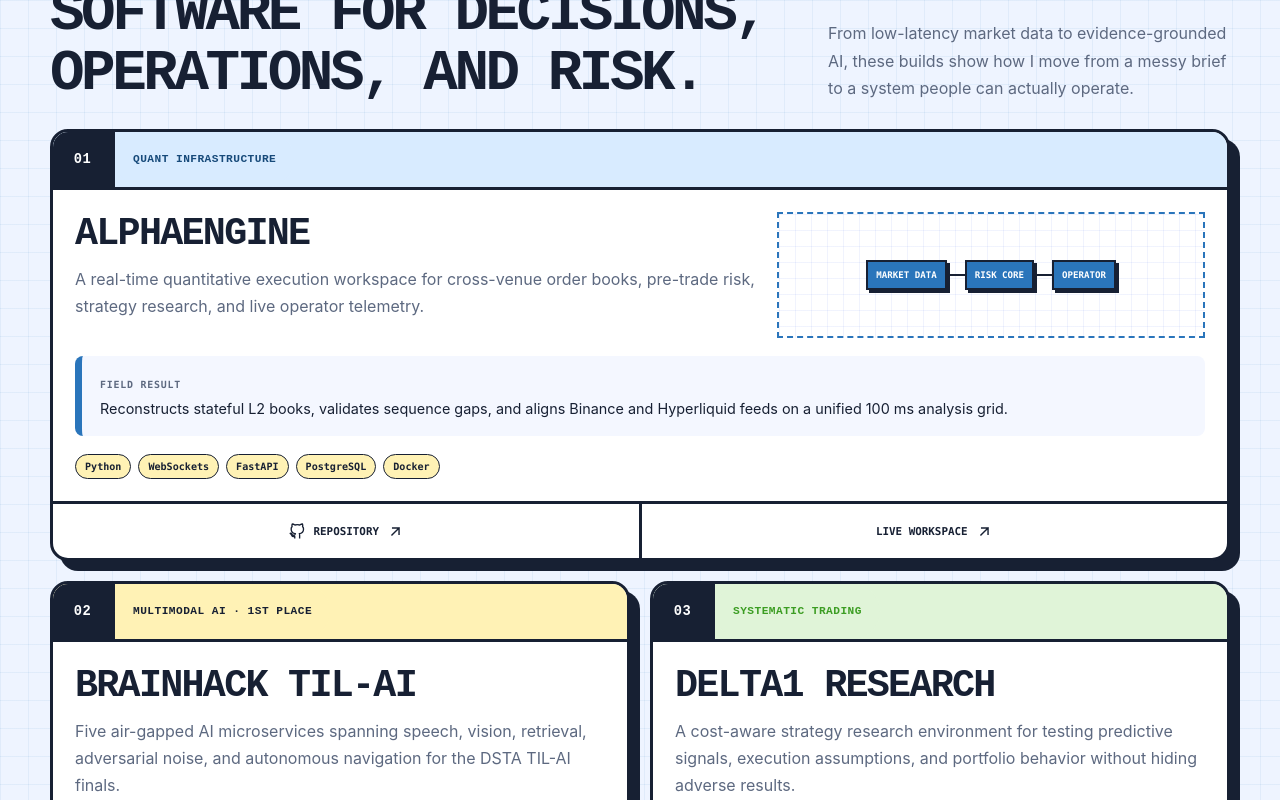
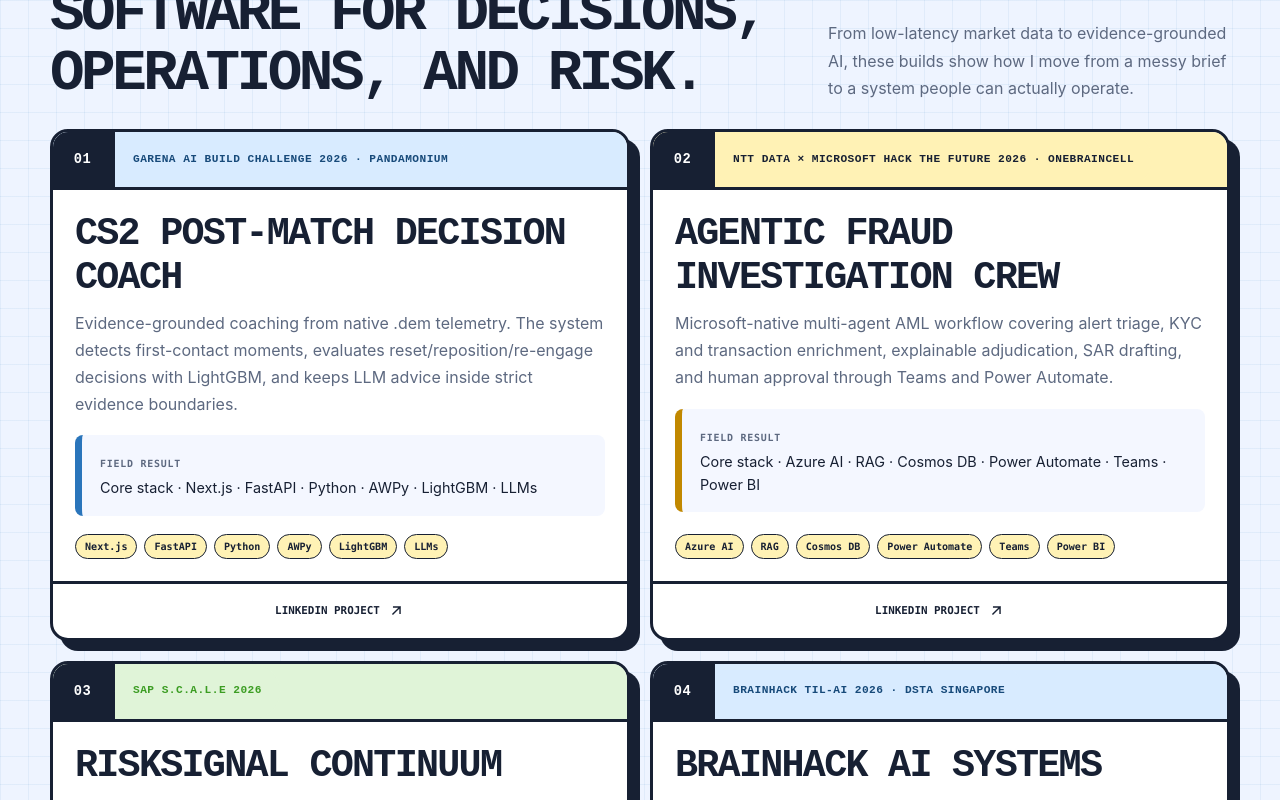
Before and after one commit to Manutd1234/Personal-Website, a React (Vite) app: page / in a window 1280 px wide. Shown: the part 2100-2900 px from the top of the page. Built offline with nearby package versions, Linux system fonts and the light colour scheme.

Commit message:
Expand the main project grid
Bring the full public LinkedIn project set into the primary Projects section and retain only portfolio-only builds as additional cards.

```diff
--- a/src/components/ProjectGrid.jsx
+++ b/src/components/ProjectGrid.jsx
@@ -1,5 +1,28 @@
-import { projects } from '../data/portfolio.js';
+import { linkedinDetails, projects as portfolioProjects, profile } from '../data/portfolio.js';
 import { ArrowUpRightIcon, GitHubIcon } from './Icons.jsx';
+
+const portfolioOnlyProjects = portfolioProjects.filter(
+  ({ title }) => !['BrainHack TIL-AI', 'CS2 Decision Coach', 'Agentic Fraud Investigation Crew'].includes(title),
+);
+
+const projectCards = [
+  ...linkedinDetails.projects.map((project, index) => ({
+    number: String(index + 1).padStart(2, '0'),
+    title: project.title,
+    category: project.organisation,
+    description: project.note,
+    outcome: project.skills ? `Core stack · ${project.skills.join(' · ')}` : 'Project details from LinkedIn',
+    tags: project.skills || [],
+    repository: project.repository || profile.linkedin,
+    repositoryLabel: project.repository ? 'Repository' : 'LinkedIn project',
+    live: project.live,
+    accent: ['cobalt', 'gold', 'alpine'][index % 3],
+  })),
+  ...portfolioOnlyProjects.map((project, index) => ({
+    ...project,
+    number: String(linkedinDetails.projects.length + index + 1).padStart(2, '0'),
+  })),
+];
 
 function ProjectCard({ project }) {
   return (
@@ -67,7 +90,7 @@ export default function ProjectGrid() {
       </div>
 
       <div className="project-grid">
-        {projects.map((project) => (
+        {projectCards.map((project) => (
           <ProjectCard key={project.title} project={project} />
         ))}
       </div>
```
